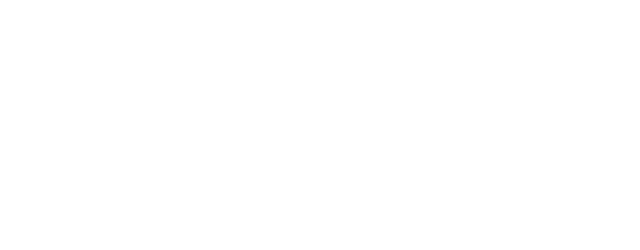
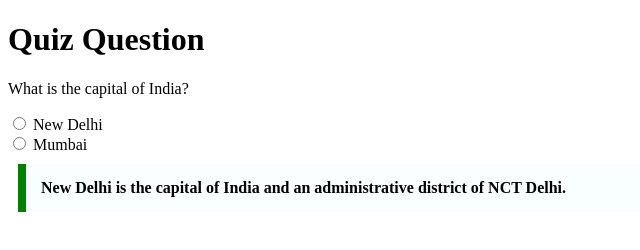
Before and after one commit to acciojob/trivia-jeetsingh-621, a website: page main.html in a window 1280 px wide. Shown: the whole page, without its empty margins (0-640 px from the left). Drawn offline with Linux system fonts and the light colour scheme.

Commit message:
created a submission

```diff
--- a/main.html
+++ b/main.html
@@ -1,16 +1,36 @@
 <!DOCTYPE html>
+<html lang="en">
+<head>
+    <meta charset="UTF-8">
+    <meta name="viewport" content="width=device-width, initial-scale=1.0">
+    <title>Quiz Question</title>
+    <style>
+        blockquote {
+            max-width: 600px;
+            margin: 10px;
+            padding: 15px;
+            border-left: 8px solid green;
+            background-color: #f8fffe;
+            font-weight: bold;
+        }
+    </style>
+</head>
+<body>
 
-<html>
+    <h1>Quiz Question</h1>
+    <form>
+        <p>What is the capital of India?</p>
+        <label>
+            <input type="radio" name="capital" value="New Delhi"> New Delhi
+        </label><br>
+        <label>
+            <input type="radio" name="capital" value="Mumbai"> Mumbai
+        </label>
+    </form>
 
-<head>
-	<link rel="stylesheet" href="styles.css">
-</head>
-
-<body>
-	<!-- the entire body must be written by student -->
-    <script type="text/javascript" src="./script.js">
-</script>
+    <blockquote cite="https://en.wikipedia.org/wiki/New_Delhi">
+        New Delhi is the capital of India and an administrative district of NCT Delhi.
+    </blockquote>
 
 </body>
-
 </html>
```
